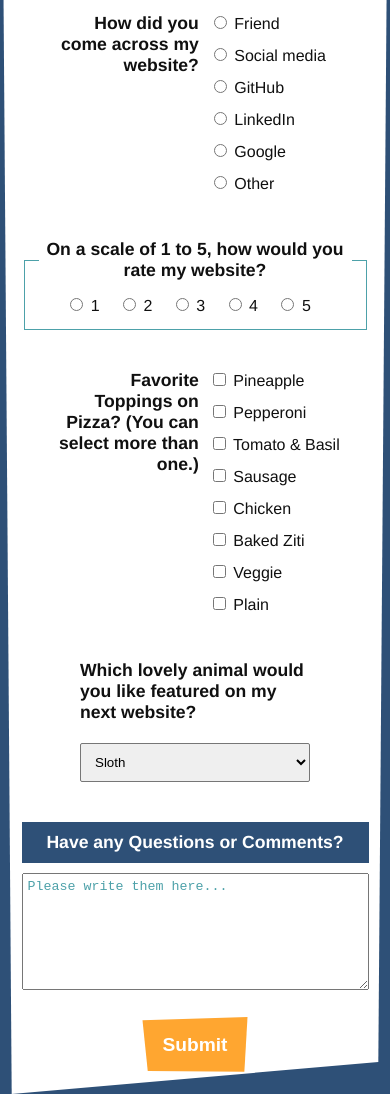
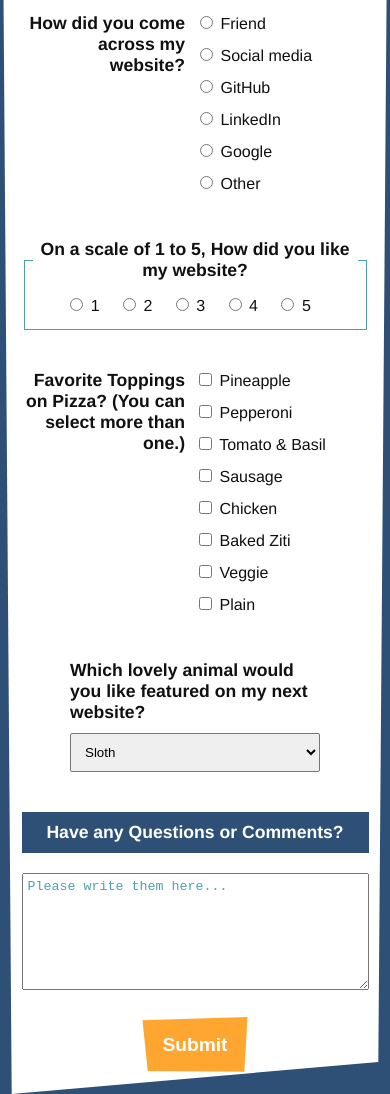
Before and after one commit to JamesScript7/survey-form, a plain HTML site: page index.html in a window 390 px wide. Shown: the part 524-1618 px from the top of the page. Drawn offline with Linux system fonts and the light colour scheme.

Commit message:
Fix uncentered rows and dropdown margin in mobile

```diff
--- a/css/main.scss
+++ b/css/main.scss
@@ -66,12 +66,14 @@ form {
   justify-items: center;
   grid-row-gap: 20px;
   .row {
-    width: 90%;
+    width: 100%;
     display: grid;
     grid-template-columns: repeat(auto-fit, 170px);
     align-items: center;
+    justify-content: center;
     label {
       padding: $input-padding;
+      padding-left: 0;
       text-align: right;
     }
     input {
@@ -111,13 +113,15 @@ form {
 }
 // TRAFFIC SOURCE && PIZZA TOPPINGS
 .selection-list {
-  width: 90%;
+  width: 100%;
+  margin-top: 10px;
   border: none;
   display: grid;
   grid-template-columns: repeat(auto-fit, 170px);
-  margin-top: 10px;
+  justify-content: center;
   div {
     padding: $input-padding;
+    padding-left: 0;
     text-align: right;
     grid-column: 1 / 2;
   }
@@ -139,7 +143,7 @@ form {
 // RATE MY SITE
 fieldset.rate-site {
   margin-top: 10px;
-  padding: 14px;
+  padding: 14px 8px;
   border: 1px solid $teal-color;
   text-align: center;
   label {
@@ -152,7 +156,7 @@ div.text-area {
     font-size: 1.1em;
     font-weight: bold;
     display: block;
-    margin: 10px 0;
+    margin: 20px 0;
     padding: 10px 6px;
     text-align: center;
     color: $white-color;
@@ -169,6 +173,9 @@ div.text-area {
       }
       select {
         width: auto;
+        &#dropdown {
+          margin: 0;
+        }
       }
     }
   }
--- a/index.html
+++ b/index.html
@@ -67,7 +67,7 @@
 					</div>
 					<!-- RATE MY SITE -->
 					<fieldset class="rate-site">
-						<legend class="lrg">On a scale of 1 to 5, how would you rate my website?</legend>
+						<legend class="lrg">On a scale of 1 to 5, How did you like my website?</legend>
 						<input type="radio" id="1-label" name="rating" value="1">
 						<label for="1-label">1</label>
 						<input type="radio" id="2-label" name="rating" value="2">
```
Also changed, not shown: css/main.css.
